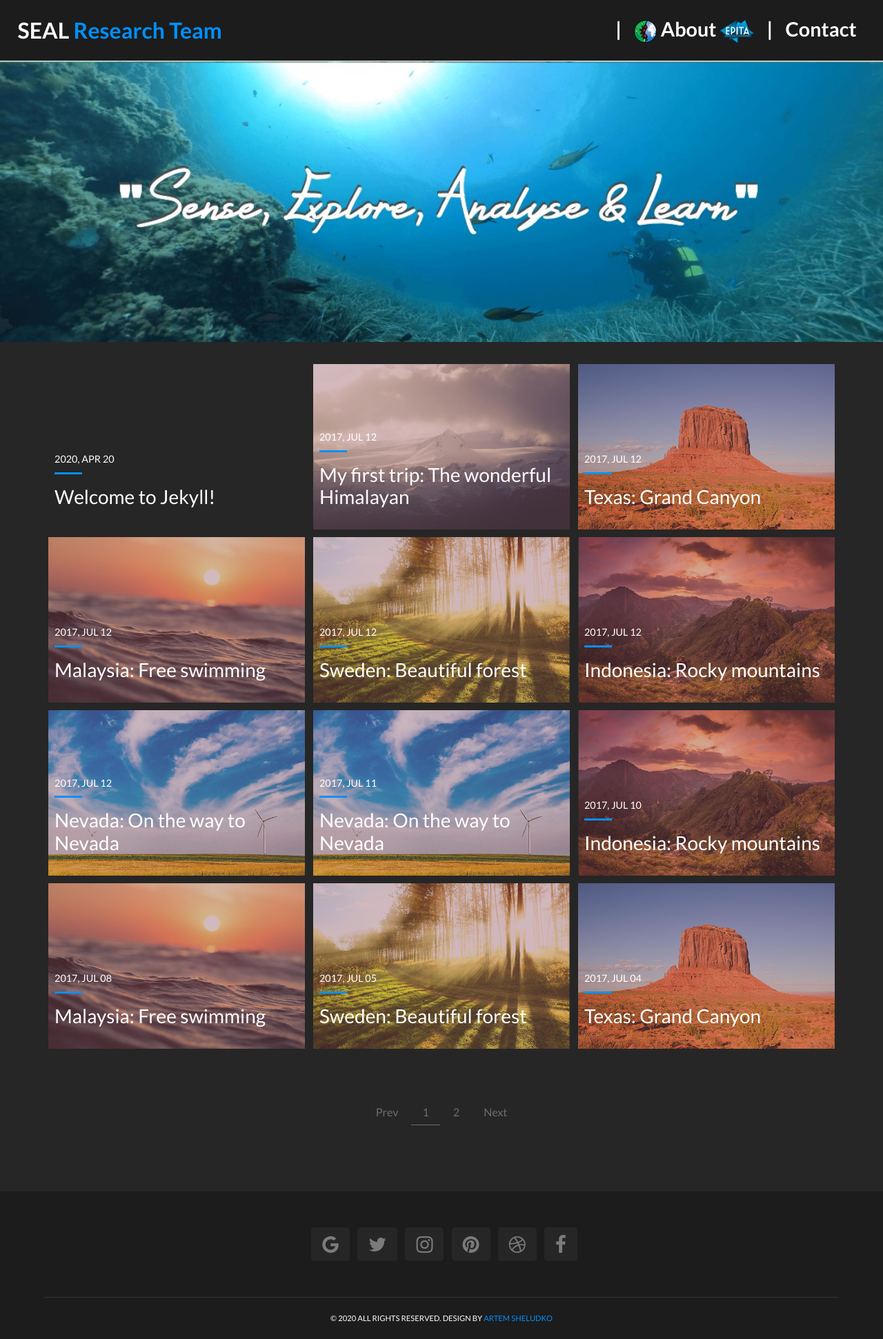
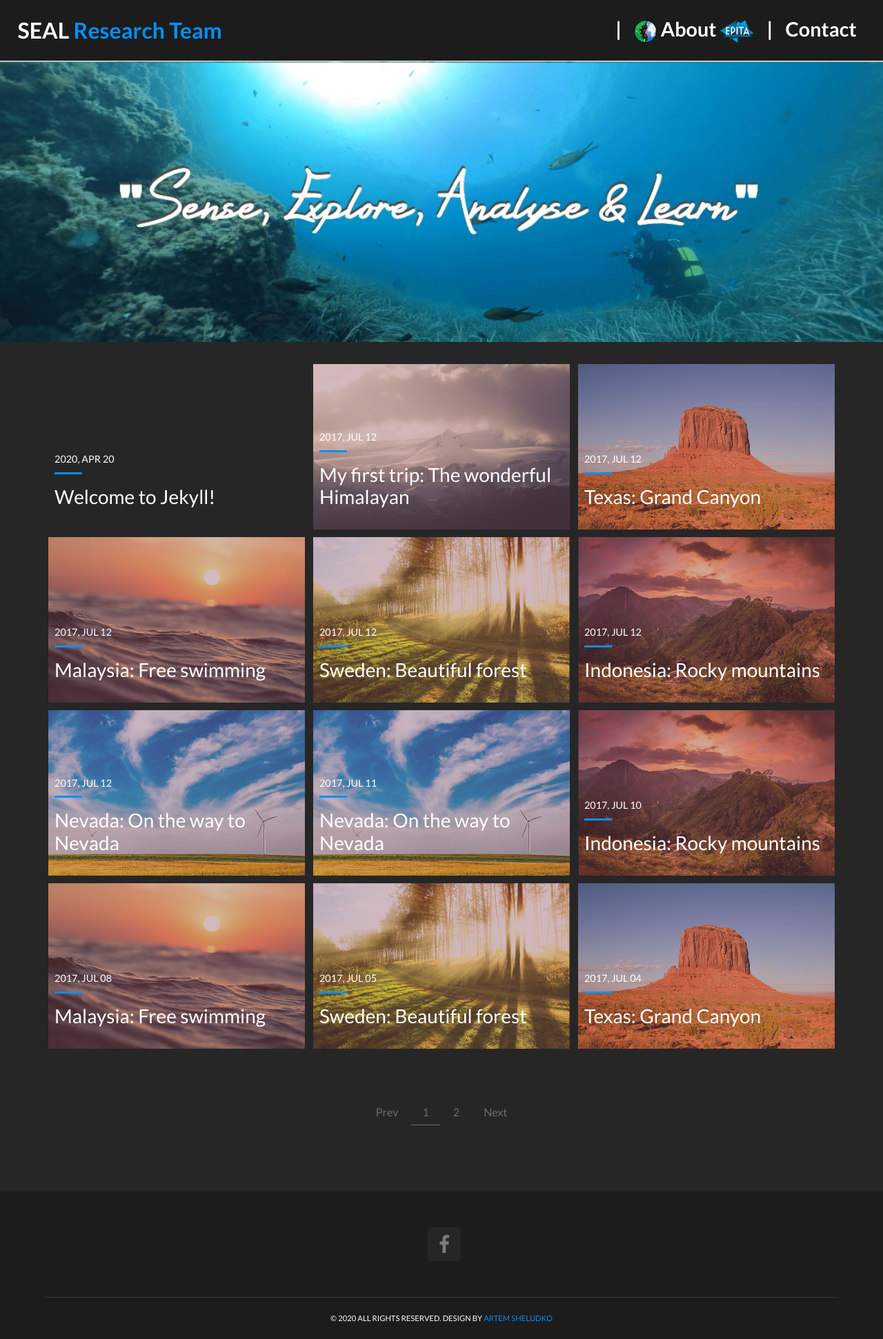
Before and after one commit to seal-lab/blog-SEAL, a Jekyll site: the page built from index.html, in a window 1280 px wide. Shown: the whole page at 69% size. Built offline with Jekyll 4.4.1, drawn with Linux system fonts in a browser that asks for light colours; the list of posts is cut into pages by our own code.

Commit message:
add facebook remove other

```diff
--- a/_config.yml
+++ b/_config.yml
@@ -43,12 +43,8 @@ phone: (496)-169-6557 # your pnone number
 website: https://dwayne.example.com # you website
 
 # Social link
-google_url:    # add url link
-twitter_url:   # add url link
-instagram_url: # add url link
-pinterest_url: # add url link
-dribbble_url:  # add url link
-facebook_url:  # add url link
+# twitter_url: # Future
+facebook_url: https://www.facebook.com/sealresearch/
 
 # Disqus
 discus_identifier: mr-brown # add your discus identifier.  Not your username.  To get this, register your forum here with a unique ID: https://disqus.com/admin/create/
--- a/_includes/social_footer.html
+++ b/_includes/social_footer.html
@@ -1,30 +1,12 @@
 
 <ul class="social_footer">
-  {% if site.google_url %}
-  <li><a href="{{ site.google_url }}" target="_blank"><i class="fa fa-google" aria-hidden="true"></i></a></li>
-  {% else %}
-  <li><a href="#" target="_blank"><i class="fa fa-google" aria-hidden="true"></i></a></li>
-  {% endif %}
-  {% if site.twitter_url %}
+
+  <!-- {% if site.twitter_url %}
   <li><a href="{{ site.twitter_url }}" target="_blank"><i class="fa fa-twitter" aria-hidden="true"></i></a></li>
   {% else %}
   <li><a href="#" target="_blank"><i class="fa fa-twitter" aria-hidden="true"></i></a></li>
-  {% endif %}
-  {% if site.instagram_url %}
-  <li><a href="{{ site.instagram_url }}" target="_blank"><i class="fa fa-instagram" aria-hidden="true"></i></a></li>
-  {% else %}
-  <li><a href="#" target="_blank"><i class="fa fa-instagram" aria-hidden="true"></i></a></li>
-  {% endif %}
-  {% if site.pinterest_url %}
-  <li><a href="{{ site.pinterest_url }}" target="_blank"><i class="fa fa-pinterest" aria-hidden="true"></i></a></li>
-  {% else %}
-  <li><a href="#" target="_blank"><i class="fa fa-pinterest" aria-hidden="true"></i></a></li>
-  {% endif %}
-  {% if site.dribbble_url %}
-  <li><a href="{{ site.dribbble_url }}" target="_blank"><i class="fa fa-dribbble" aria-hidden="true"></i></a></li>
-  {% else %}
-  <li><a href="#" target="_blank"><i class="fa fa-dribbble" aria-hidden="true"></i></a></li>
-  {% endif %}
+  {% endif %} -->
+
   {% if site.facebook_url %}
   <li><a href="{{ site.facebook_url }}" target="_blank"><i class="fa fa-facebook" aria-hidden="true"></i></a></li>
   {% else %}
```
